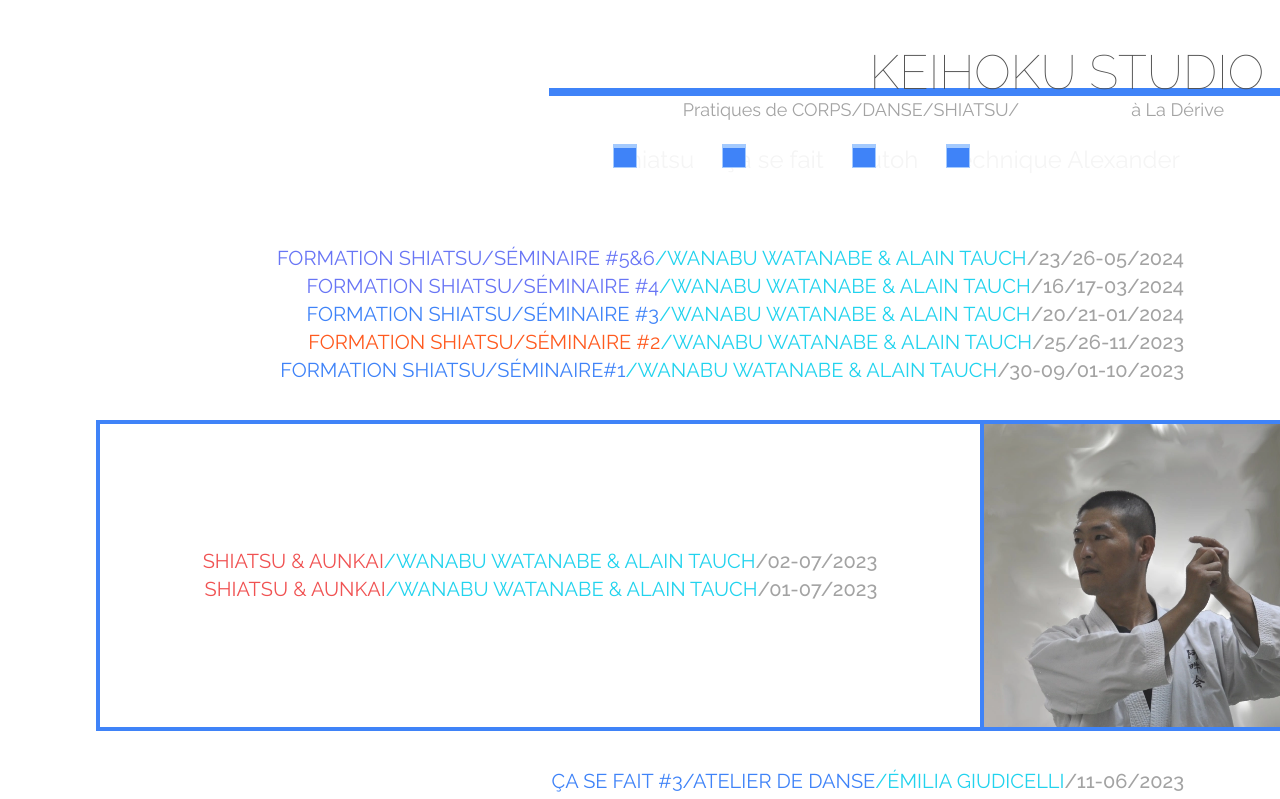
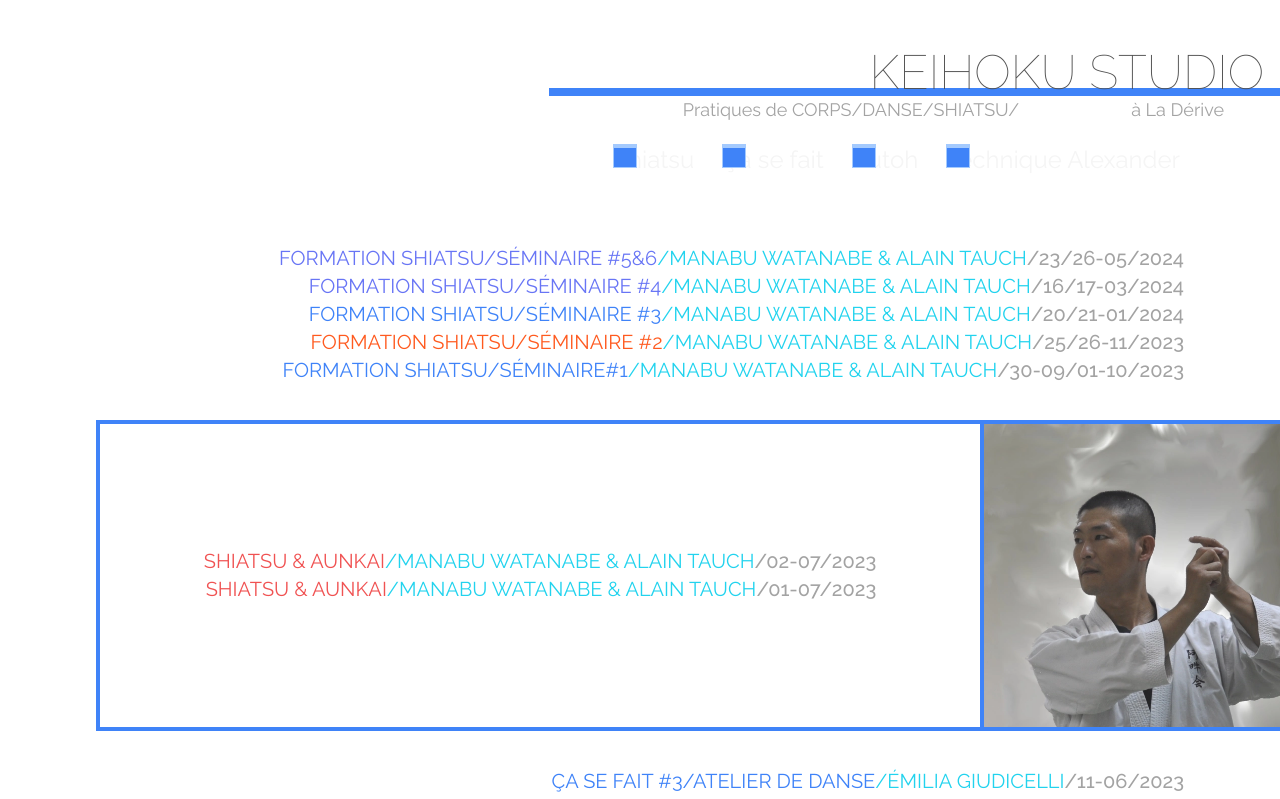
Before and after one commit to jolysnicolas1/keihoku, a Next.js app: page / in a window 1280 px wide. Shown: the top 799 px of the page. Built offline with nearby package versions, Linux system fonts and the light colour scheme.

Commit message:
Fix typo wanabu

```diff
--- a/app/page.tsx
+++ b/app/page.tsx
@@ -23,7 +23,7 @@ type Event = {
 
 const nextEvent: Event = {
   practice: { tag: "shiatsu & aunkai", color: "text-red-500" },
-  teacher: { tag: "Wanabu Watanabe & Alain Tauch", color: "" },
+  teacher: { tag: "Manabu Watanabe & Alain Tauch", color: "" },
   date: ["02-07/2023", "01-07/2023"],
   href: "/shiatsu",
 };
@@ -31,31 +31,31 @@ const nextEvent: Event = {
 const daysData: Event[] = [
   {
     practice: { tag: "formation shiatsu/séminaire #5&6", color: "" },
-    teacher: { tag: "Wanabu Watanabe & Alain Tauch", color: "" },
+    teacher: { tag: "Manabu Watanabe & Alain Tauch", color: "" },
     date: ["23/26-05/2024"],
     href: "/shiatsu",
   },
   {
     practice: { tag: "formation shiatsu/séminaire #4", color: "" },
-    teacher: { tag: "Wanabu Watanabe & Alain Tauch", color: "" },
+    teacher: { tag: "Manabu Watanabe & Alain Tauch", color: "" },
     date: ["16/17-03/2024"],
     href: "/shiatsu",
   },
   {
     practice: { tag: "formation shiatsu/séminaire #3", color: "" },
-    teacher: { tag: "Wanabu Watanabe & Alain Tauch", color: "" },
+    teacher: { tag: "Manabu Watanabe & Alain Tauch", color: "" },
     date: ["20/21-01/2024"],
     href: "/shiatsu",
   },
   {
     practice: { tag: "formation shiatsu/séminaire #2", color: "" },
-    teacher: { tag: "Wanabu Watanabe & Alain Tauch", color: "" },
+    teacher: { tag: "Manabu Watanabe & Alain Tauch", color: "" },
     date: ["25/26-11/2023"],
     href: "/shiatsu",
   },
   {
     practice: { tag: "formation shiatsu/séminaire#1", color: "" },
-    teacher: { tag: "Wanabu Watanabe & Alain Tauch", color: "" },
+    teacher: { tag: "Manabu Watanabe & Alain Tauch", color: "" },
     date: ["30-09/01-10/2023"],
     href: "/shiatsu",
   },
```
